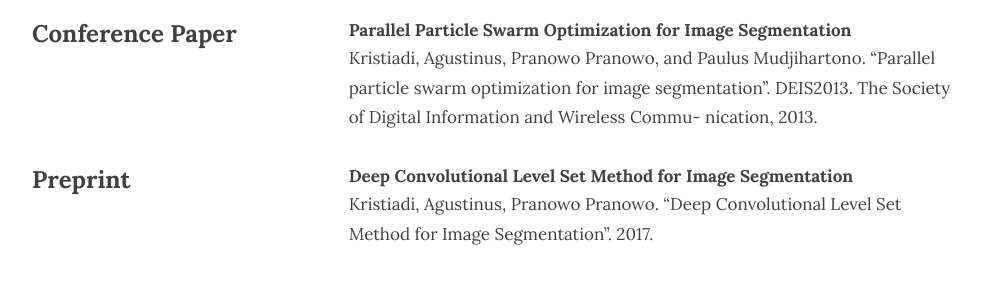
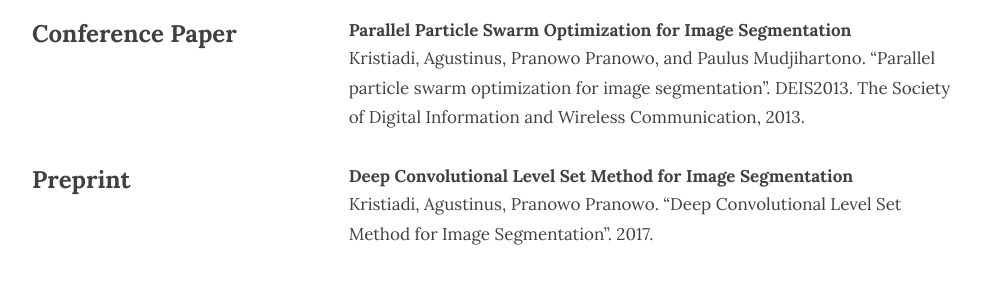
Before and after one commit to hsyodysseyjr/wiseodd0, a Jekyll site: the page built from about.html, in a window 1280 px wide. Shown: the part 618-902 px from the top of the page, without its empty margins (148-1130 px from the left). Built offline with Jekyll 4.4.1, drawn with Linux system fonts in a browser that asks for light colours; nearby versions of some CDN libraries.

Commit message:
Fix typo

```diff
--- a/about.html
+++ b/about.html
@@ -47,7 +47,7 @@ header-img: "img/about-bg.jpg"
         <div class="col-md-4"><h3>Conference Paper</h3></div>
         <div class="col-md-8">
             <h4>Parallel Particle Swarm Optimization for Image Segmentation</h4>
-            <div>Kristiadi, Agustinus, Pranowo Pranowo, and Paulus Mudjihartono. “Parallel particle swarm optimization for image segmentation”. DEIS2013. The Society of Digital Information and Wireless Commu- nication, 2013.</div>
+            <div>Kristiadi, Agustinus, Pranowo Pranowo, and Paulus Mudjihartono. “Parallel particle swarm optimization for image segmentation”. DEIS2013. The Society of Digital Information and Wireless Communication, 2013.</div>
         </div>
     </div>
 
```
